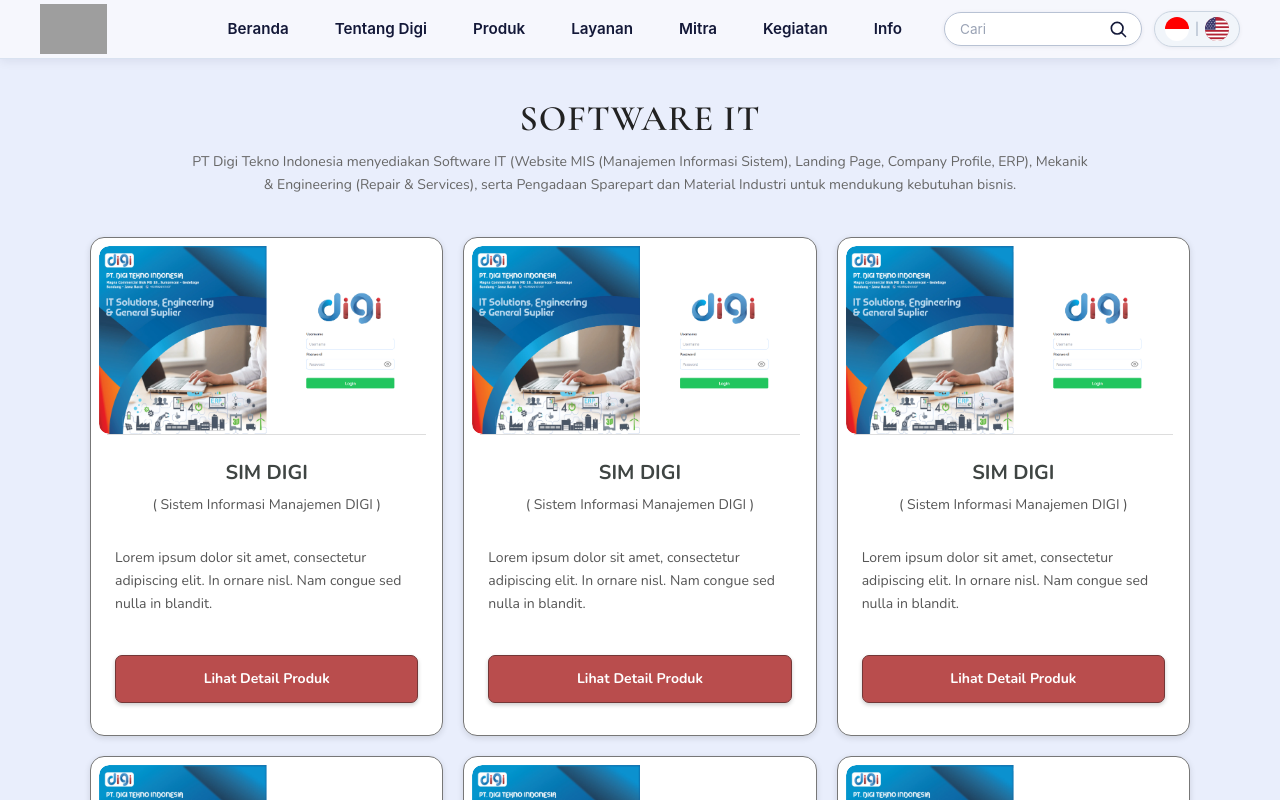
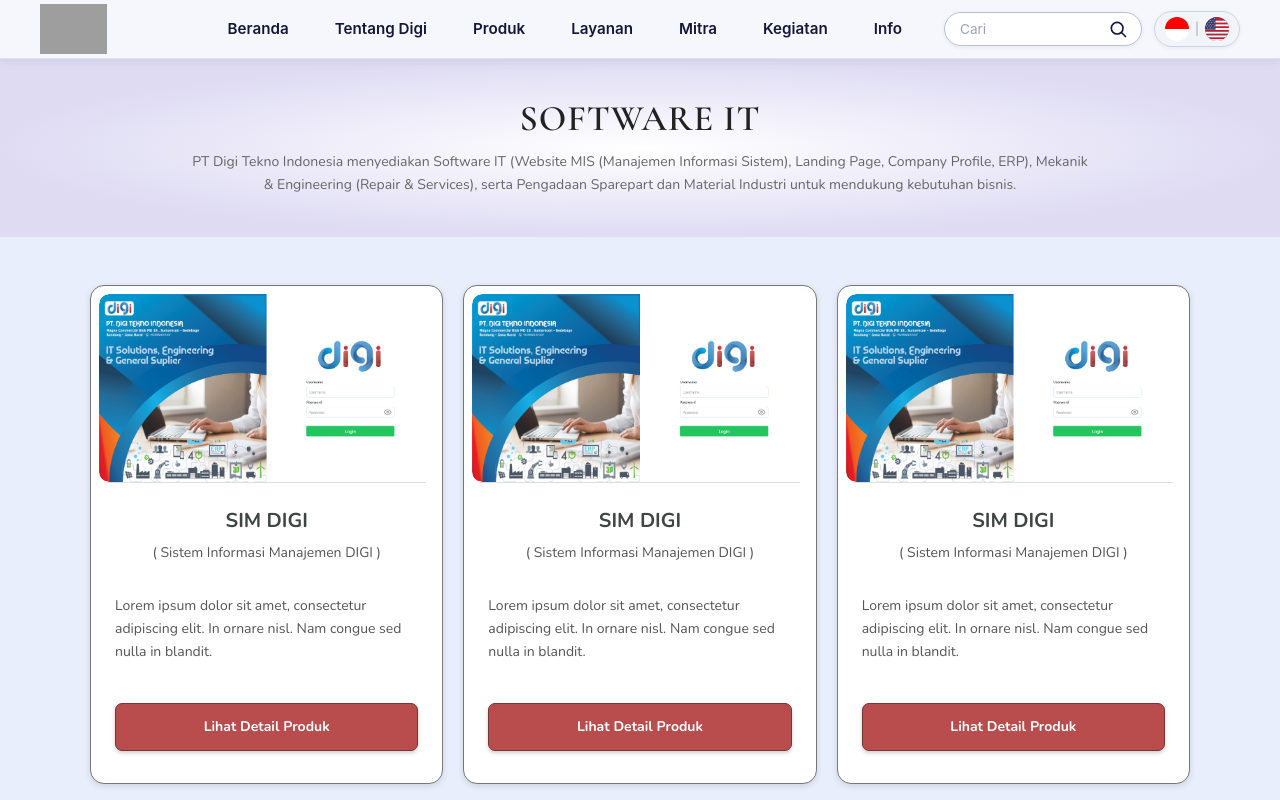
Before and after one commit to agushildan/projek-baru, a React (Vite) app: page /produk/software in a window 1280 px wide. Shown: the top 800 px of the page. Built offline with nearby package versions, Linux system fonts and the light colour scheme; grey boxes are pictures that could not be loaded.

Commit message:
perubahanwarna

```diff
--- a/src/components/ProdukDetail.jsx
+++ b/src/components/ProdukDetail.jsx
@@ -59,7 +59,20 @@
         {/* =========================
             HEADER
         ========================== */}
-        <div className="w-full bg-[#e9eefc] px-6 pt-8 pb-8 md:pt-10 md:pb-10">
+<div
+  className="
+    w-full
+    px-6
+    pt-8
+    pb-8
+    md:pt-10
+    md:pb-10
+  "
+  style={{
+    background:
+      "radial-gradient(50% 50% at 50% 50%, #FFFFFF 0%, #DEE4F7 100%)",
+  }}
+>
           <div className="max-w-[1100px] mx-auto text-center">
             <h1 className="font-['Cormorant_Garamond'] text-[#222222] text-3xl md:text-4xl font-semibold tracking-wide">
               {t("judul_produk_jasa", "PRODUK & JASA")}
@@ -77,7 +90,7 @@
         {/* =========================
             CARD PRODUK
         ========================== */}
-        <div className="w-full px-4 pb-16 md:px-6 md:pb-20">
+        <div className="w-full px-4 pt-12 pb-16 md:px-6 md:pt-14 md:pb-20">
           <div className="max-w-[1100px] mx-auto grid grid-cols-1 sm:grid-cols-3 gap-4 md:gap-5">
             {produkList.map((produk, index) => (
               <div
--- a/src/components/SoftwareDetail.jsx
+++ b/src/components/SoftwareDetail.jsx
@@ -53,7 +53,20 @@
     <div>
       <section className="w-full min-h-screen bg-[#e9eefc]">
         {/* HEADER */}
-        <div className="w-full bg-[#e9eefc] px-6 pt-8 pb-8 md:pt-10 md:pb-10">
+        <div
+  className="
+    w-full
+    px-6
+    pt-8
+    pb-8
+    md:pt-10
+    md:pb-10
+  "
+  style={{
+    background:
+      "radial-gradient(50% 50% at 50% 50%, #FFFFFF 0%, rgba(212, 201, 235, 0.5) 100%)",
+  }}
+>
           <div className="max-w-[1100px] mx-auto text-center">
             <h1 className="font-['Cormorant_Garamond'] text-[#222222] text-3xl md:text-4xl font-semibold tracking-wide">
               SOFTWARE IT
@@ -69,7 +82,7 @@
         </div>
 
         {/* LIST SOFTWARE */}
-        <div className="w-full px-5 pb-16 md:px-6 md:pb-20">
+        <div className="w-full px-5 pt-10 pb-16 md:px-6 md:pt-12 md:pb-20">
           <div className="max-w-[1100px] mx-auto grid grid-cols-1 sm:grid-cols-2 md:grid-cols-3 gap-5">
             {produkSoftware.map((produk, index) => (
               <div
```
